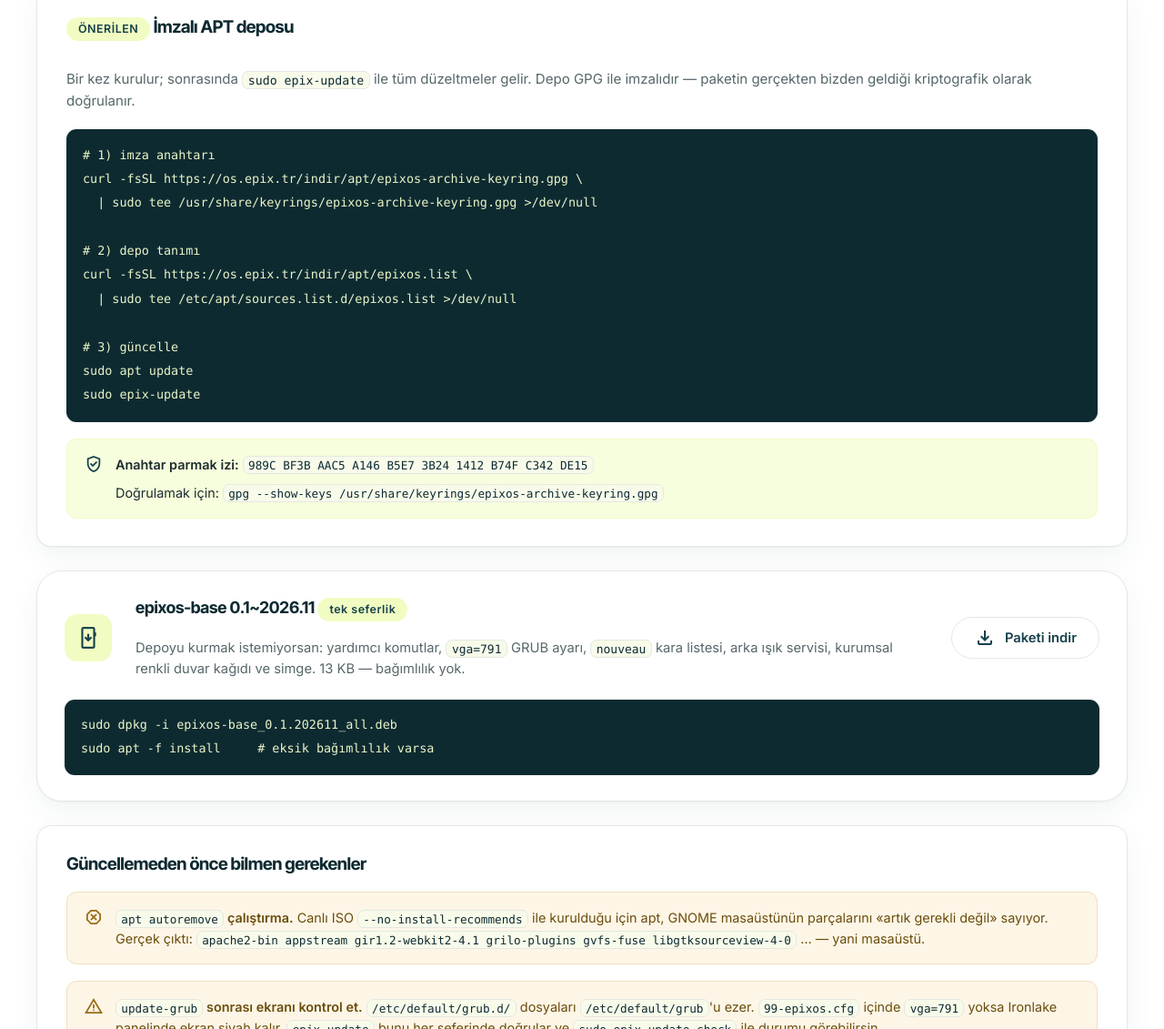
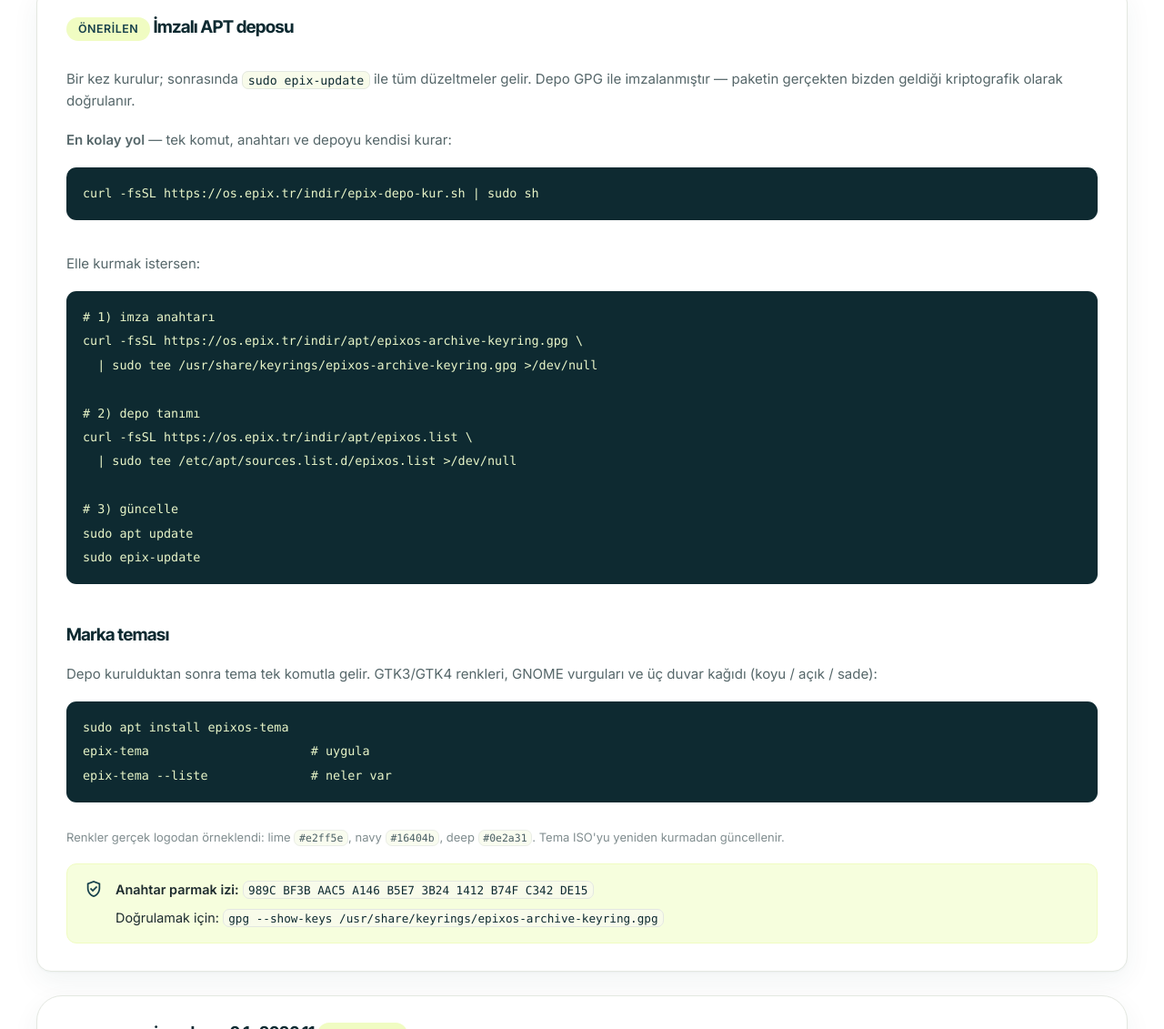
Before and after one commit to epixcomtr-rgb/epixOS, a plain HTML site: page site/indir/index.html in a window 1280 px wide. Shown: the part 1336-2467 px from the top of the page at 91% size. Drawn offline with nearby package versions, Linux system fonts and the light colour scheme.

Commit message:
feat: depo tek komutla kurulur + by-hash (onbellek sorunu kokten cozuldu)
SORUN 1: Depo HICBIR makinada calismiyordu.
Cloudflare, Packages.gz dosyasinin eski surumunu onbellekten sunuyordu
(975 bayt yerine 979). APT Release'teki SHA256 ile karsilastirip
reddediyordu:
  E: File has unexpected size (975 != 979). Mirror sync in progress?
Bu, depoyu 8 denemede tamamen kullanilamaz yapti. .htaccess ile
Cache-Control yazmak YETMEDI (vhost'ta AllowOverride None) ve token
salt-okunur oldugu icin purge de yapilamiyordu.

COZUM: APT by-hash (Acquire-By-Hash: yes).
APT indeksleri /by-hash/SHA512/<hash> yolundan ister; yol icerige
bagli oldugu icin eski onbellek girdisi asla yanlis icerik donduremez.
- Release'e `Acquire-By-Hash: yes` eklendi ve MUTLAKA imzadan once
  (sonra eklenirse imza gecersiz olur — ilk denemede boyle oldu).
- by-hash kopyalari 4 algoritmada yaziliyor (SHA256/SHA512/SHA1/MD5Sum).
  Yalnizca SHA256 YETMIYOR: APT SHA512 ister, 404 alir, duz yola duser
  ve onbellek hatasi geri gelir (olculdu).

SORUN 2: Depo ISO'ya hic tanitilmamisti.
/etc/apt/sources.list.d/ altinda yalnizca Ubuntu kaynaklari vardi,
keyring de gomulu degildi. Yani epixOS kurulu makinelerde
`apt install epixos-tema` calismiyordu.
- iso/config/hooks/live/0110-epixos-depo.hook.chroot eklendi.
- Anahtar yoksa GURULTULU uyari verir, sessizce "deposuz ISO" uretmez.

YENI: site/indir/epix-depo-kur.sh
Tek komutla kurulum (anahtar + kaynak + apt update + dogrulama):
  curl -fsSL https://os.epix.tr/indir/epix-depo-kur.sh | sudo sh
Anahtarin gercekten GPG anahtari oldugunu dogrular (HTML hata sayfasi
gelirse reddeder).

Ayrica make-repo.sh: imza dogrulamasi artik ZORUNLU — basarisizsa
derleme durur. Onceden `|| true` ile sessizce geciyordu.

Dogrulama: temiz debootstrap chroot + canli imzali depo, kullanicinin
yazdigi komutla: "Get:2 Packages [979 B]", kurulum basarili,
dconf derlendi (1491 bayt), 5 duvar kagidi yerinde.

```diff
--- a/site/indir/index.html
+++ b/site/indir/index.html
@@ -125,8 +125,11 @@
     <div class="dl-up" style="margin-bottom:26px">
       <h3><span class="dl-badge">Önerilen</span> İmzalı APT deposu</h3>
       <p>Bir kez kurulur; sonrasında <code>sudo epix-update</code> ile tüm
-         düzeltmeler gelir. Depo GPG ile imzalıdır — paketin gerçekten bizden
+         düzeltmeler gelir. Depo GPG ile imzalanmıştır — paketin gerçekten bizden
          geldiği kriptografik olarak doğrulanır.</p>
+      <p><b>En kolay yol</b> — tek komut, anahtarı ve depoyu kendisi kurar:</p>
+      <pre><code>curl -fsSL https://os.epix.tr/indir/epix-depo-kur.sh | sudo sh</code></pre>
+      <p style="margin-top:18px">Elle kurmak istersen:</p>
       <pre><code># 1) imza anahtarı
 curl -fsSL https://os.epix.tr/indir/apt/epixos-archive-keyring.gpg \
   | sudo tee /usr/share/keyrings/epixos-archive-keyring.gpg &gt;/dev/null
@@ -138,6 +141,18 @@ curl -fsSL https://os.epix.tr/indir/apt/epixos.list \
 # 3) güncelle
 sudo apt update
 sudo epix-update</code></pre>
+
+      <h3 style="margin-top:26px">Marka teması</h3>
+      <p>Depo kurulduktan sonra tema tek komutla gelir. GTK3/GTK4 renkleri,
+         GNOME vurguları ve üç duvar kağıdı (koyu / açık / sade):</p>
+      <pre><code>sudo apt install epixos-tema
+epix-tema                      # uygula
+epix-tema --liste              # neler var</code></pre>
+      <p style="font-size:13px;opacity:.75;margin-top:10px">
+         Renkler gerçek logodan örneklendi: lime <code>#e2ff5e</code>,
+         navy <code>#16404b</code>, deep <code>#0e2a31</code>. Tema ISO'yu
+         yeniden kurmadan güncellenir.
+      </p>
       <div class="dl-up-note">
         <span class="ms" aria-hidden="true">verified_user</span>
         <div>
```
Also changed, not shown: 3 other files.
